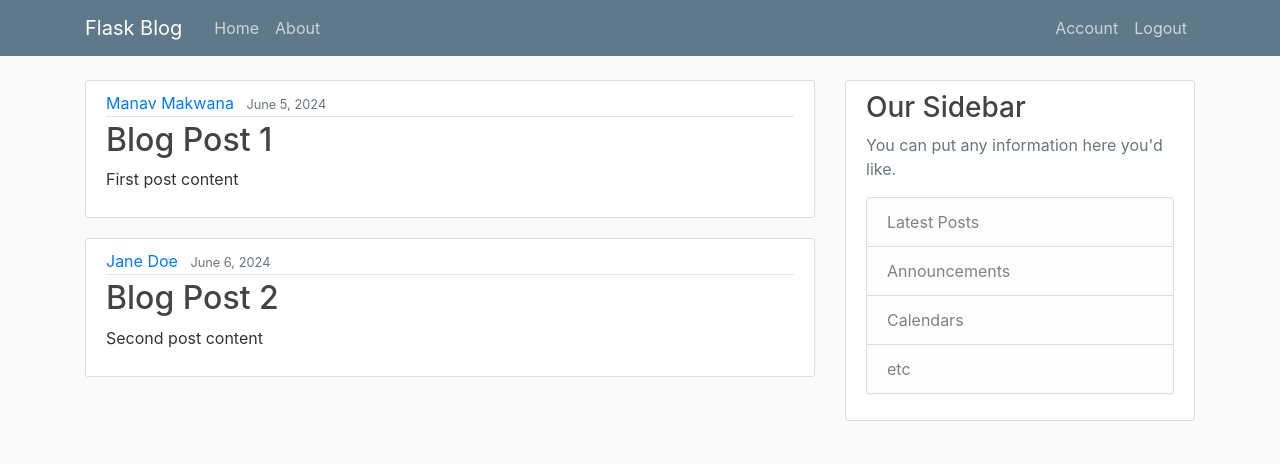
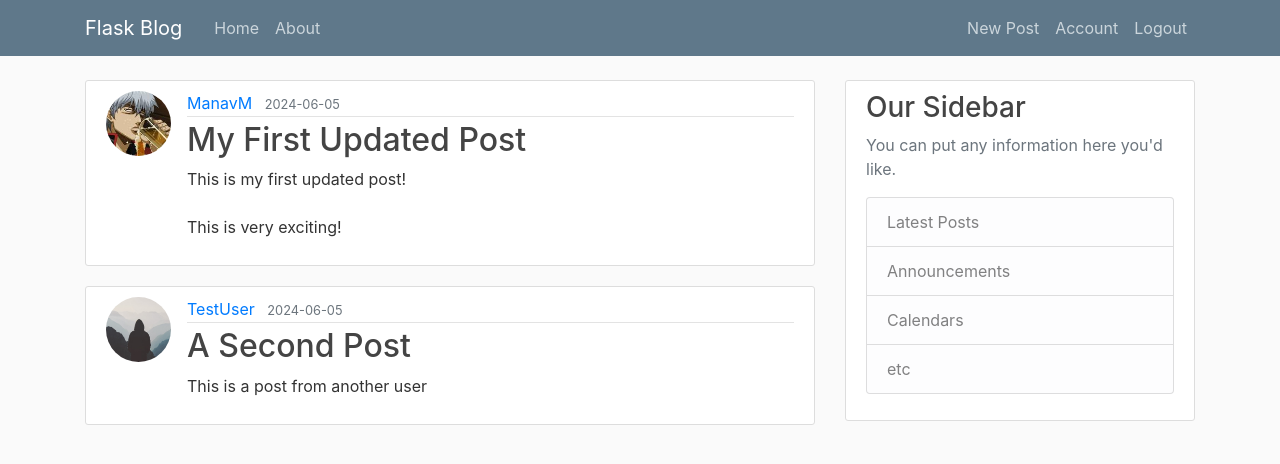
Before and after one commit to RustedSwords/Flask_blog, a Flask app: page / in a window 1280 px wide. Shown: the top 464 px of the page. Run offline with Flask 3, Linux system fonts and the light colour scheme; a user stored in the database is signed in; some libraries are stand-ins or nearby versions.

Commit message:
create, update and delete posts implemented

```diff
--- a/flaskblog/routes.py
+++ b/flaskblog/routes.py
@@ -1,34 +1,17 @@
 import os
 import secrets
 from PIL import Image
-from flask import render_template, url_for, flash, redirect, request
+from flask import render_template, url_for, flash, redirect, request, abort
 from flaskblog import app, db, bcrypt
-from flaskblog.forms import RegistrationForm, LoginForm, UpdateAccountForm
+from flaskblog.forms import RegistrationForm, LoginForm, UpdateAccountForm, PostForm
 from flaskblog.models import User, Post
 from flask_login import login_user, current_user, logout_user, login_required
-
-
-posts = [
-    {
-        'author': 'Manav Makwana',
-        'title': 'Blog Post 1',
-        'content': 'First post content',
-        'date_posted': 'June 5, 2024'
-    },
-    {
-        'author': 'Jane Doe',
-        'title': 'Blog Post 2',
-        'content': 'Second post content',
-        'date_posted': 'June 6, 2024'
-    }
-]
-
 
 @app.route("/")
 @app.route("/home")
 def home():
-    return render_template('home.html', posts=posts)
-
+	posts = Post.query.all()
+	return render_template('home.html', posts=posts)
 
 @app.route("/about")
 def about():
@@ -105,3 +88,49 @@ def account():
     image_file = url_for('static', filename='profile_pics/' + current_user.image_file)
     return render_template('account.html', title='Account',
                            image_file=image_file, form=form)
+
+@app.route("/post/new", methods=['GET', 'POST'])
+@login_required
+def new_post():
+	form = PostForm()
+	if form.validate_on_submit():
+		post = Post(title=form.title.data, content=form.content.data, author=current_user)
+		db.session.add(post)
+		db.session.commit()
+		flash('Your post has been created!', 'success')
+		return redirect(url_for('home'))
+	return render_template('create_post.html', title='New Post', form=form, Legend='New Post')
+
+@app.route("/post/<int:post_id>")
+def post(post_id):
+	post = Post.query.get_or_404(post_id)
+	return render_template('post.html', title=post.title, post=post)
+
+@app.route("/post/<int:post_id>/update", methods=['GET', 'POST'])
+@login_required
+def update_post(post_id):
+	post = Post.query.get_or_404(post_id)
+	if post.author != current_user:
+		abort(403)
+	form = PostForm()
+	if form.validate_on_submit():
+		post.title = form.title.data
+		post.content = form.content.data
+		db.session.commit()
+		flash('Your post has been updated!','success')
+		return redirect(url_for('post', post_id=post.id))
+	elif request.method == 'GET':
+		form.title.data = post.title
+		form.content.data = post.content
+	return render_template('create_post.html', title='Update Post', form=form, legend='Update Post')
+
+@app.route("/post/<int:post_id>/delete", methods=['POST'])
+@login_required
+def delete_post(post_id):
+	post = Post.query.get_or_404(post_id)
+	if post.author != current_user:
+		abort(403)
+	db.session.delete(post)
+	db.session.commit()
+	flash('Your post has been deleted!','success')
+	return redirect(url_for('home'))
--- a/flaskblog/templates/home.html
+++ b/flaskblog/templates/home.html
@@ -2,14 +2,15 @@
 {% block content %}
 	{% for post in posts %}
 	<article class="media content-section">
-	  <div class="media-body">
-	    <div class="article-metadata">
-	      <a class="mr-2" href="#">{{ post.author }}</a>
-	      <small class="text-muted">{{ post.date_posted }}</small>
-	    </div>
-	    <h2><a class="article-title" href="#">{{ post.title }}</a></h2>
-	    <p class="article-content">{{ post.content }}</p>
-	  </div>
+		<img class="rounded-circle article-img" src="{{ url_for('static', filename='profile_pics/' + post.author.image_file) }}">
+		<div class="media-body">
+	    	<div class="article-metadata">
+	      		<a class="mr-2" href="#">{{ post.author.username }}</a>
+	      	<small class="text-muted">{{ post.date_posted.strftime('%Y-%m-%d') }}</small>
+	    	</div>
+	    	<h2><a class="article-title" href="{{ url_for('post', post_id=post.id) }}">{{ post.title }}</a></h2>
+	    	<p class="article-content">{{ post.content }}</p>
+	  	</div>
 	</article>
 	{% endfor %}
 {% endblock content %}
--- a/flaskblog/templates/layout.html
+++ b/flaskblog/templates/layout.html
@@ -32,6 +32,7 @@
             <!-- Navbar Right Side -->
             <div class="navbar-nav">
               {% if current_user.is_authenticated %}
+              <a class="nav-item nav-link" href="{{ url_for('new_post') }}">New Post</a>
               <a class="nav-item nav-link" href="{{ url_for('account') }}">Account</a>
               <a class="nav-item nav-link" href="{{ url_for('logout') }}">Logout</a>
               {%else %}
```
Also changed, not shown: flaskblog/forms.py (+6 -1 lines), flaskblog/templates/create_post.html (added, +40 -0 lines), flaskblog/templates/post.html (added, +39 -0 lines), instance/site.db.
